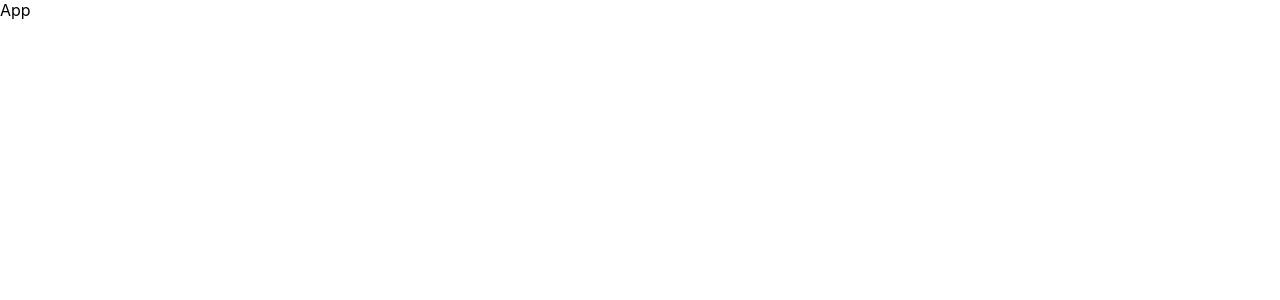
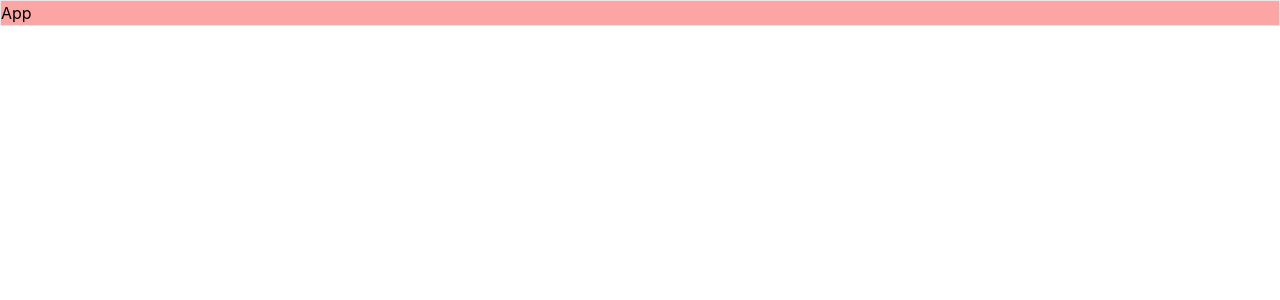
Before and after one commit to AkshithaReddy1899/e-commerce-website, a React (Create React App) app: page / in a window 1280 px wide. Shown: the top 300 px of the page. Built offline with nearby package versions, Linux system fonts and the light colour scheme.

Commit message:
Install Tailwind css

```diff
--- a/package.json
+++ b/package.json
@@ -6,9 +6,12 @@
     "@testing-library/jest-dom": "^5.16.5",
     "@testing-library/react": "^13.4.0",
     "@testing-library/user-event": "^13.5.0",
+    "autoprefixer": "^10.4.12",
+    "postcss": "^8.4.16",
     "react": "^18.2.0",
     "react-dom": "^18.2.0",
     "react-scripts": "5.0.1",
+    "tailwindcss": "^3.1.8",
     "web-vitals": "^2.1.4"
   },
   "scripts": {
--- /dev/null
+++ b/postcss.config.js
@@ -0,0 +1,6 @@
+module.exports = {
+  plugins: {
+    tailwindcss: {},
+    autoprefixer: {},
+  },
+}
--- a/src/App.js
+++ b/src/App.js
@@ -1,6 +1,6 @@
 function App() {
   return (
-    <div className="App">
+    <div className="App border bg-red-300">
       App
     </div>
   );
--- a/src/index.css
+++ b/src/index.css
@@ -1,3 +1,7 @@
+@tailwind base;
+@tailwind components;
+@tailwind utilities;
+
 body {
   margin: 0;
   font-family: -apple-system, BlinkMacSystemFont, 'Segoe UI', 'Roboto', 'Oxygen',
@@ -6,8 +10,3 @@
   -webkit-font-smoothing: antialiased;
   -moz-osx-font-smoothing: grayscale;
 }
-
-code {
-  font-family: source-code-pro, Menlo, Monaco, Consolas, 'Courier New',
-    monospace;
-}
--- /dev/null
+++ b/tailwind.config.js
@@ -0,0 +1,10 @@
+/** @type {import('tailwindcss').Config} */
+module.exports = {
+  content: [
+    "./src/**/*.{js,jsx,ts,tsx}",
+  ],
+  theme: {
+    extend: {},
+  },
+  plugins: [],
+}
```
